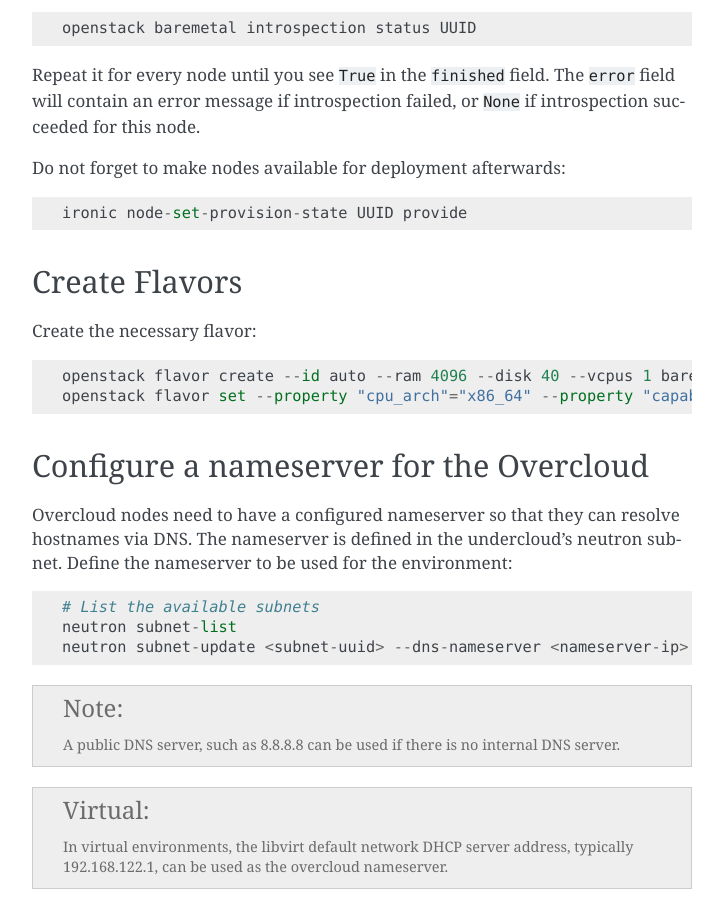
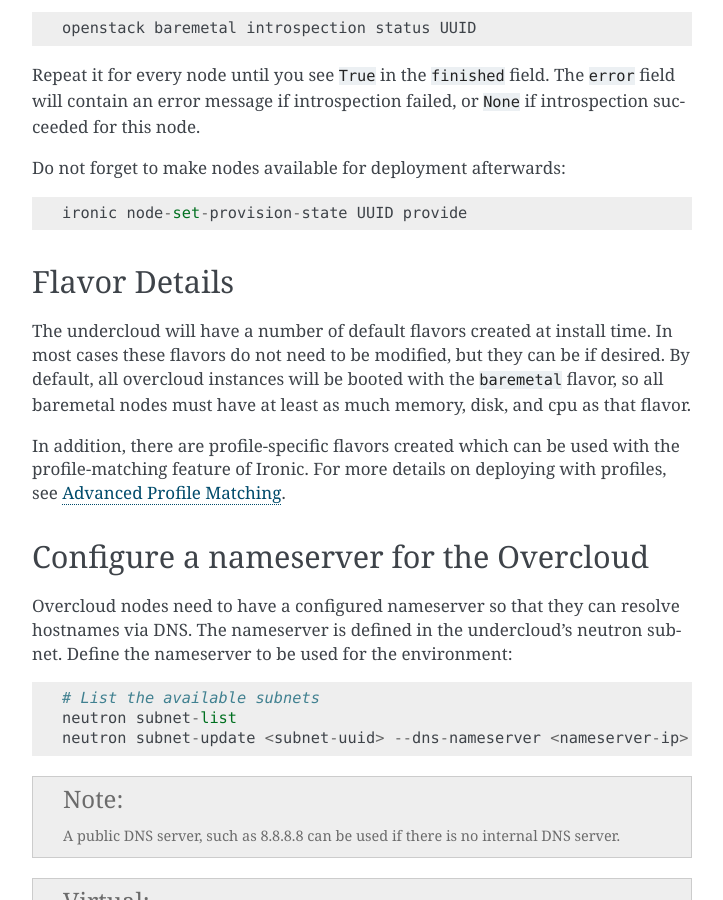
Before and after one commit to openstack-archive/tripleo-docs, a Sphinx documentation site: the page built from doc/source/basic_deployment/basic_deployment_cli.rst, in a window 1280 px wide and 900 px high, scrolled down 4712 px. Shown: the whole window, without its empty margins (388-1111 px from the left). Built offline with Sphinx 7.4.7, drawn with Linux system fonts in a browser that asks for light colours; some of the changed text lies outside the part shown.

Commit message:
Document pre-created flavors
Depends-On: I5dec6dc59fb537718d5175e70fab1d9f273d686b
Change-Id: I46b9a12467bbc4105e092f2bbddb9be95f8c599f

```diff
--- a/doc/source/advanced_deployment/profile_matching.rst
+++ b/doc/source/advanced_deployment/profile_matching.rst
@@ -153,6 +153,10 @@
 Create flavors to use advanced matching
 ---------------------------------------
 
+Default profile flavors should have been created when the undercloud was
+installed, and they will be usable without modification in most environments.
+However, if custom profile flavors are needed, they can be created as follows.
+
 In order to use the profiles assigned to the Ironic nodes, Nova needs to have
 flavors that have the property "capabilities:profile" set to the intended profile.
 
--- a/doc/source/basic_deployment/basic_deployment_cli.rst
+++ b/doc/source/basic_deployment/basic_deployment_cli.rst
@@ -243,13 +243,18 @@
 
     ironic node-set-provision-state UUID provide
 
-Create Flavors
+Flavor Details
 --------------
 
-Create the necessary flavor::
+The undercloud will have a number of default flavors created at install time.
+In most cases these flavors do not need to be modified, but they can be if
+desired.  By default, all overcloud instances will be booted with the
+``baremetal`` flavor, so all baremetal nodes must have at least as much
+memory, disk, and cpu as that flavor.
 
-    openstack flavor create --id auto --ram 4096 --disk 40 --vcpus 1 baremetal
-    openstack flavor set --property "cpu_arch"="x86_64" --property "capabilities:boot_option"="local" baremetal
+In addition, there are profile-specific flavors created which can be used with
+the profile-matching feature of Ironic.  For more details on deploying with
+profiles, see :doc:`../advanced_deployment/profile_matching`.
 
 Configure a nameserver for the Overcloud
 ----------------------------------------
```
